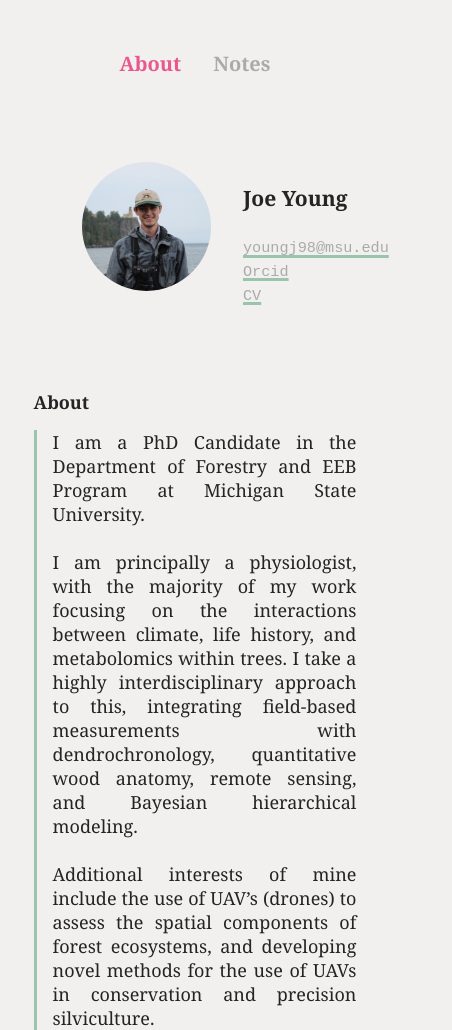
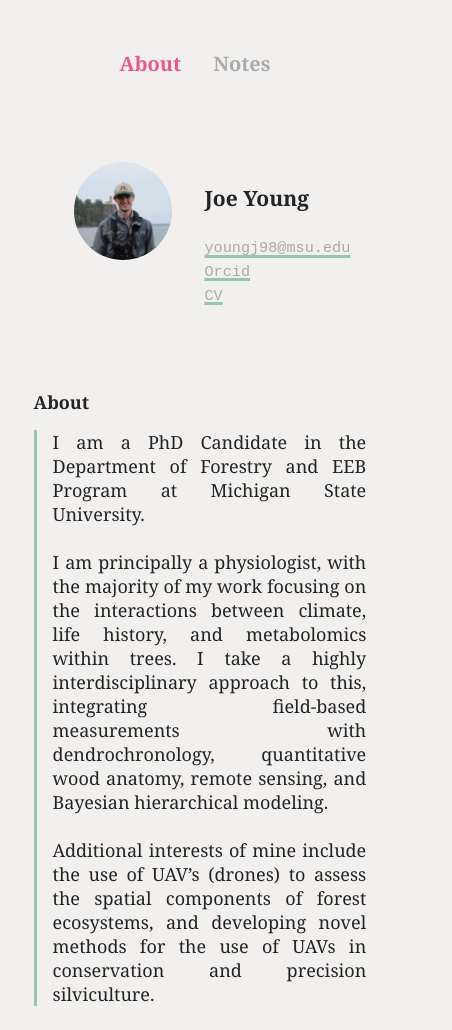
Before and after one commit to joe-young-research/about, a plain HTML site: page index.html in a window 390 px wide. Shown: the whole page, 452 px wide, since content can reach past the window. Drawn offline with Linux system fonts and the light colour scheme.

Commit message:
Update style.css

```diff
--- a/style.css
+++ b/style.css
@@ -195,18 +195,16 @@ body {
   }
   .bio td {
     display: block;
-      width: 100%
+      width: 86%
   }
   .bio tr td + td {
     order: 1;
 
 }
 
-    .about p {
-        padding-right: 4rem
-    }
-    .card{
-        width: 90.4%;
+
+    .card td{
+        width: 100%;
         text-align: center;
     }
     .subcard tbody{display: flex;
@@ -215,7 +213,7 @@ body {
 
     .subcard td{
         padding: 1rem;
-        width: 500%;
+        width: 100%;
         text-align: right;
     }
     .contact p, h2, h3 {
```
